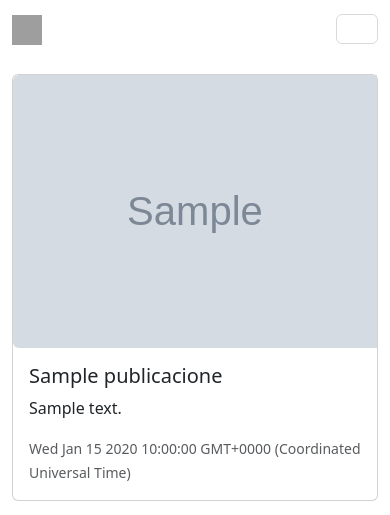
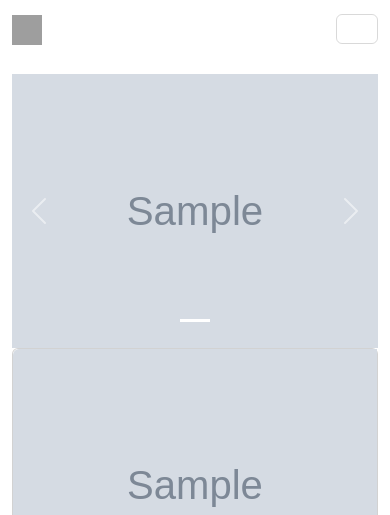
Before and after one commit to CarlosFernandoMoreno/blog, a Node server app: page /publication/ in a window 390 px wide. Shown: the top 515 px of the page. Run offline with Node 20, Linux system fonts and the light colour scheme; tables that the repository leaves empty hold one stand-in row (values such as "Sample post"); grey boxes marked "Sample" are stand-in pictures; some libraries are stand-ins or nearby versions; grey boxes are pictures that could not be loaded.

Commit message:
modificacion de aside

```diff
--- a/src/views/index.ejs
+++ b/src/views/index.ejs
@@ -12,7 +12,7 @@
 
         <main class="mt-3 flex-wrap-reverse row">
 
-            <section class="col-md-9 col-xl-8 ">
+            <section class="col-md-9 col-xl-8 mb-5 pb-sm-2 pb-4">
 
                 <% publicaciones.forEach((publicacion) => { %>
                     <div class="card mb-3">
@@ -31,93 +31,46 @@
                     </div>
                   <% }); %>
 
-                <div class="card mb-3" >
-                    <div class="row g-0">
-                        <div class="col-md-4">
-                            <img src="https://img.freepik.com/foto-gratis/disparo-gran-angular-solo-arbol-que-crece-cielo-nublado-puesta-sol-rodeada-cesped_181624-22807.jpg?q=10&h=200"
-                                class="img-fluid rounded-start" alt="...">
-                        </div>
-                        <div class="col-md-8">
-                            <div class="card-body">
-                                <h5 class="card-title">Card title</h5>
-                                <p class="card-text">This is a wider card with supporting text below as a natural
-                                    lead-in to additional content. This content is a little bit longer.</p>
-                                <p class="card-text"><small class="text-body-secondary">Last updated 3 mins ago</small>
-                                </p>
-                            </div>
-                        </div>
-                    </div>
+
+            </section>
+
+            <aside class="col-md-3 col-xl-4">
+
+              <div id="carouselExampleCaptions" class="carousel slide carousel-fade" data-bs-ride="carousel" >
+                <div class="carousel-indicators">
+                  <% for (let i = 0; i < publicaciones.length; i++) { %>
+                    <button type="button" data-bs-target="#carouselExampleCaptions" data-bs-slide-to="<%= i %>" <% if (i === 0) { %>class="active" aria-current="true"<% } %> aria-label="Slide <%= i + 1 %>"></button>
+                  <% } %>
                 </div>
 
-                <div class="card mb-3" >
-                    <div class="row g-0">
-                        <div class="col-md-4">
-                            <img src="https://img.freepik.com/foto-gratis/disparo-gran-angular-solo-arbol-que-crece-cielo-nublado-puesta-sol-rodeada-cesped_181624-22807.jpg?q=10&h=200"
-                                class="img-fluid rounded-start" alt="...">
-                        </div>
-                        <div class="col-md-8">
-                            <div class="card-body">
-                                <h5 class="card-title">Card title</h5>
-                                <p class="card-text">This is a wider card with supporting text below as a natural
-                                    lead-in to additional content. This content is a little bit longer.</p>
-                                <p class="card-text"><small class="text-body-secondary">Last updated 3 mins ago</small>
-                                </p>
-                            </div>
-                        </div>
+
+                <div class="carousel-inner">
+                  <% publicaciones.forEach((publicacion, index) => { %>
+                    <div class="carousel-item <% if (index === 0) { %>active<% } %>" data-bs-interval="6000">
+                      <img src="<%= publicacion.imgUrl %>" class="d-block w-100" alt="...">
+                      <div class="carousel-caption d-none d-md-block">
+                        <h5><%= publicacion.titulo %></h5>
+                        <p><%= publicacion.contenido %></p>
+                      </div>
                     </div>
+                  <% }) %>
                 </div>
-            </section>
 
-            <aside class="d-none d-md-block col-md-3 col-xl-4 ">
+                <button class="carousel-control-prev" type="button" data-bs-target="#carouselExampleCaptions" data-bs-slide="prev">
+                  <span class="carousel-control-prev-icon" aria-hidden="true"></span>
+                  <span class="visually-hidden">Previous</span>
+                </button>
+                <button class="carousel-control-next" type="button" data-bs-target="#carouselExampleCaptions" data-bs-slide="next">
+                  <span class="carousel-control-next-icon" aria-hidden="true"></span>
+                  <span class="visually-hidden">Next</span>
+                </button>
+              </div>
 
-                <div class="card mb-3">
-                    <img src="https://st.depositphotos.com/1016440/2534/i/600/depositphotos_25344733-stock-photo-sunrise-at-the-beach.jpg" class="card-img-top" alt="...">
-                    <div class="card-body">
-                      <h5 class="card-title">Card title</h5>
-                      <p class="card-text">This is a wider card with supporting text below as a natural lead-in to additional content. This content is a little bit longer.</p>
-                      <p class="card-text"><small class="text-body-secondary">Last updated 3 mins ago</small></p>
-                    </div>
-                  </div>
-               <!-- <div class="card mb-3" >
-                    <div class="row g-0">
-                        <div class="col-xl-4">
-                            <img src="https://st.depositphotos.com/1016440/2534/i/600/depositphotos_25344733-stock-photo-sunrise-at-the-beach.jpg"
-                                class="img-fluid rounded-start" alt="...">
-                        </div>
-                        <div class="col-xl-8">
-                            <div class="card-body">
-                                <h5 class="card-title">Card title</h5>
-                                <p class="card-text">This is a wider card with supporting text below as a natural
-                                    lead-in to additional content. This content is a little bit longer.</p>
-                                <p class="card-text"><small class="text-body-secondary">Last updated 3 mins ago</small>
-                                </p>
-                            </div>
-                        </div>
-                    </div>
-                </div> -->
-
-                <div class="card mb-3" >
-                    <div class="row g-0">
-                        <div class="col-xl-4">
-                            <img src="https://st.depositphotos.com/1016440/2534/i/600/depositphotos_25344733-stock-photo-sunrise-at-the-beach.jpg"
-                                class="img-fluid rounded-start" alt="...">
-                        </div>
-                        <div class="col-xl-8">
-                            <div class="card-body">
-                                <h5 class="card-title">Card title</h5>
-                                <p class="card-text">This is a wider card with supporting text below as a natural
-                                    lead-in to additional content. This content is a little bit longer.</p>
-                                <p class="card-text"><small class="text-body-secondary">Last updated 3 mins ago</small>
-                                </p>
-                            </div>
-                        </div>
-                    </div>
-                </div>
             </aside>
 
         </main>
 
-        <footer></footer>
+        <%- include('./layout/footer.ejs'); %>
 
     </div>
 
```
